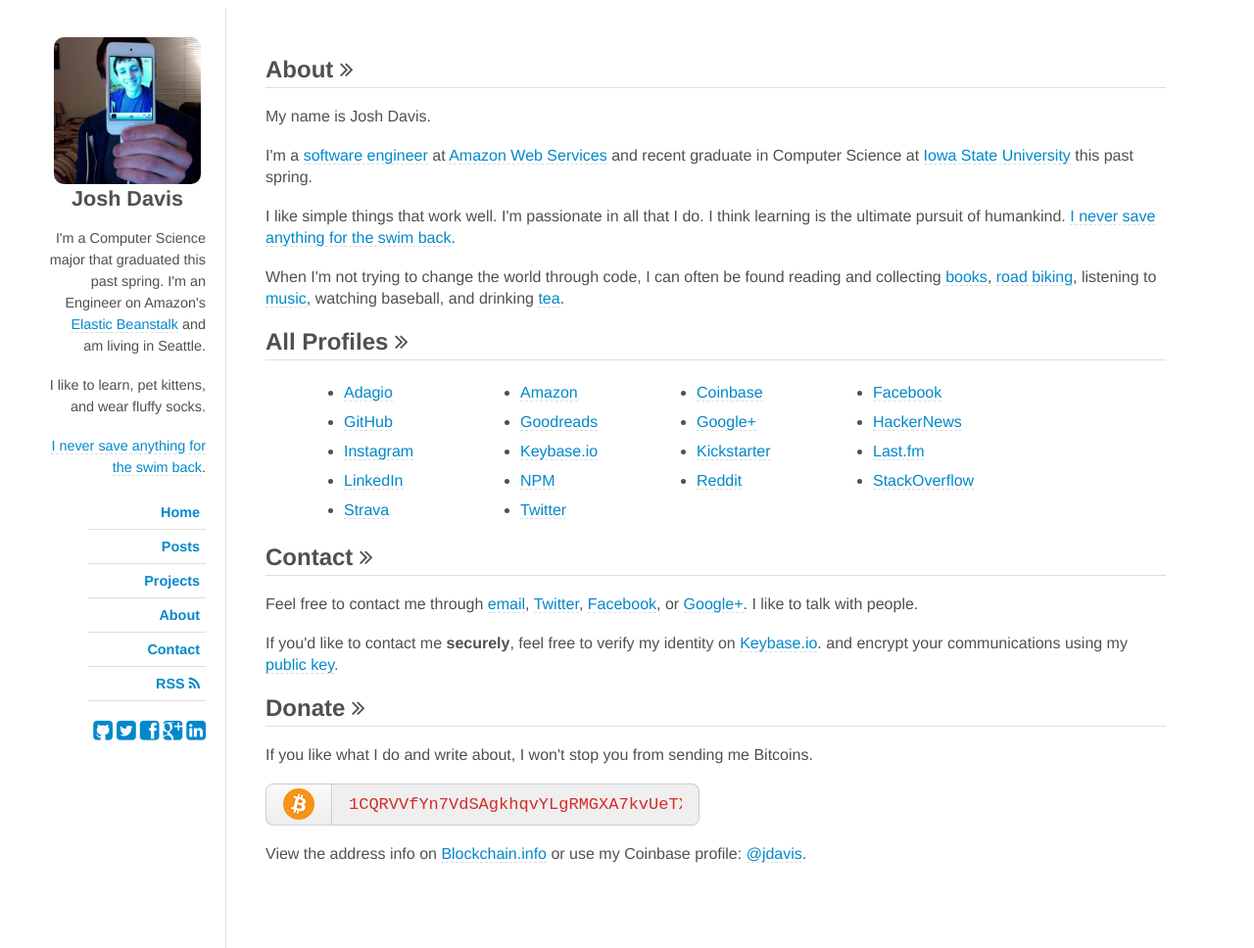
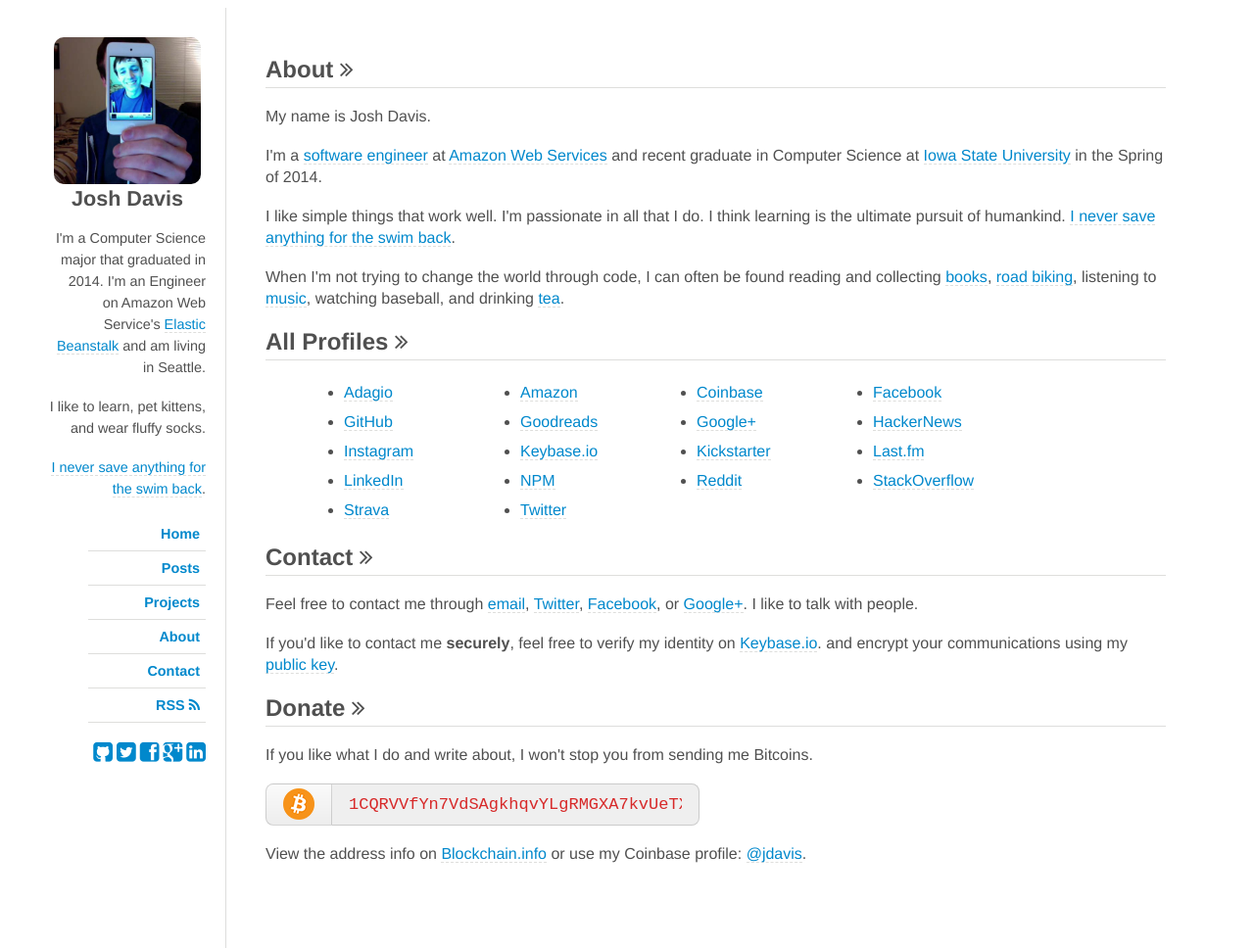
Before and after one commit to jdavis/jdavis.github.com, a Jekyll site: the page built from about.html, in a window 1280 px wide. Shown: the whole page at 98% size. Built offline with Jekyll 4.4.1, drawn with Linux system fonts in a browser that asks for light colours; nearby versions of some CDN libraries; some web fonts are replaced.

Commit message:
Update info about graduation/job info

```diff
--- a/_layouts/default.html
+++ b/_layouts/default.html
@@ -46,8 +46,8 @@
 
                 <div class="paragraphs">
                     <p>
-                        I'm a Computer Science major that graduated this past
-                        spring. I'm an Engineer on Amazon's
+                        I'm a Computer Science major that graduated in 2014.
+                        I'm an Engineer on Amazon Web Service's
                         <a href="https://aws.amazon.com/elasticbeanstalk/">Elastic Beanstalk</a>
                         and am living in Seattle.
                     </p>
--- a/about.html
+++ b/about.html
@@ -16,7 +16,7 @@
     at <a href="http://aws.amazon.com/">Amazon Web Services</a>
     and recent graduate in Computer Science at
     <a href="http://iastate.edu">Iowa State University</a>
-    this past spring.
+    in the Spring of 2014.
 </p>
 
 <p>
```
